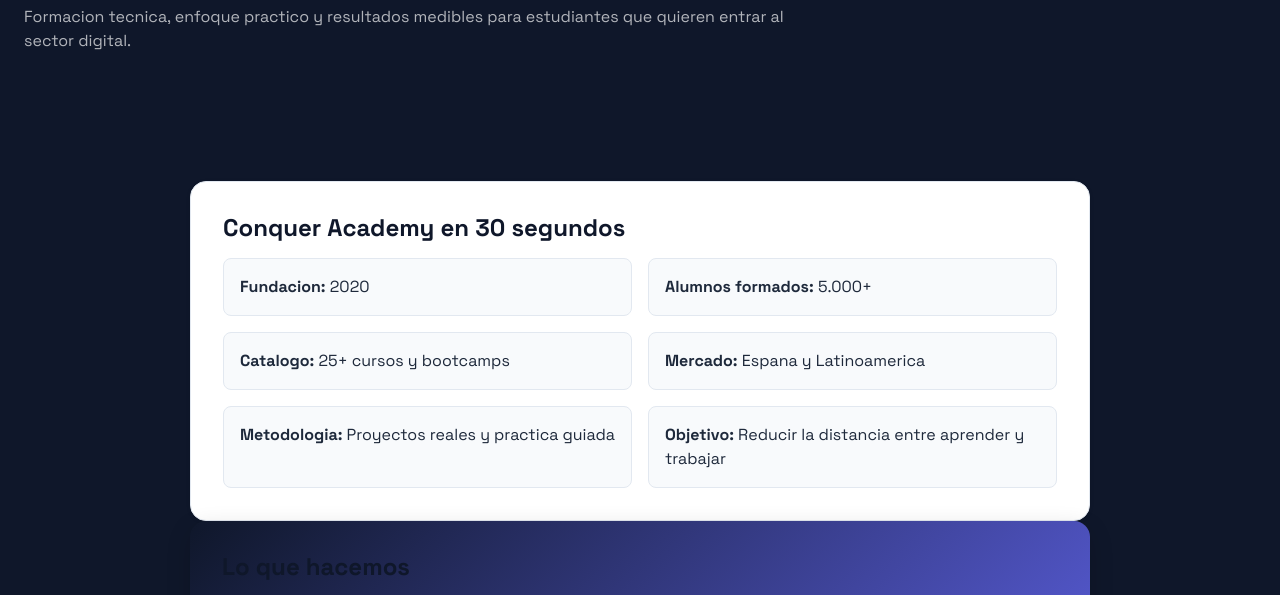
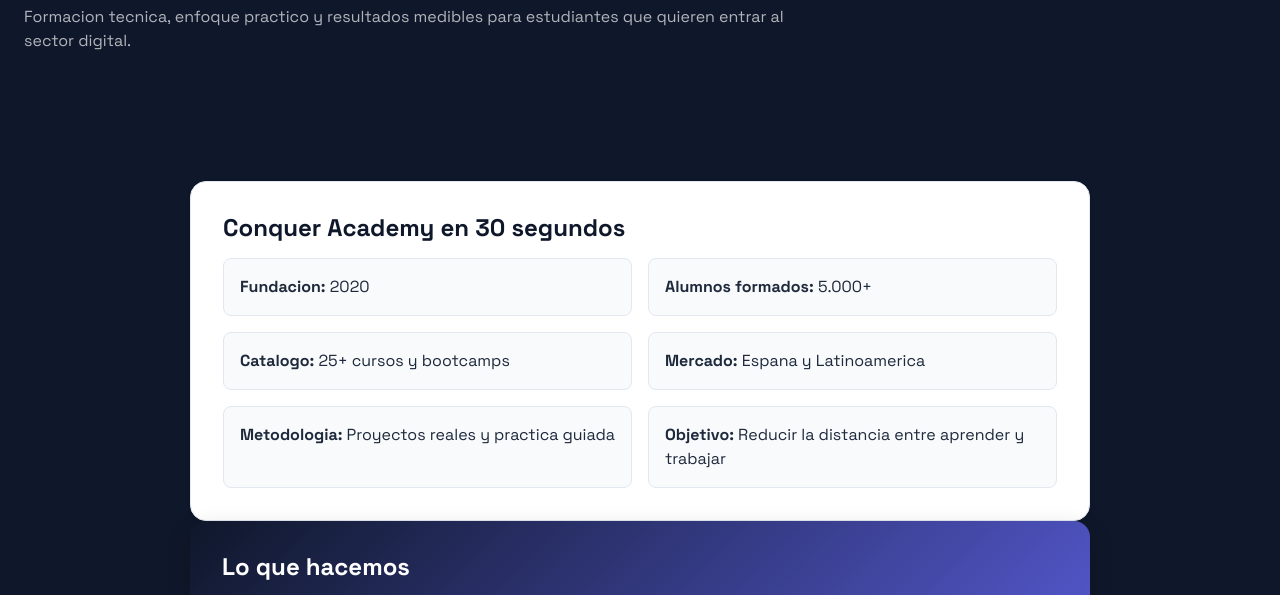
Before and after one commit to Oussama-Samni/conquer-academy-html-project, a website built with Vite: page quienes-somos.html in a window 1280 px wide. Shown: the part 198-793 px from the top of the page. Built offline with nearby package versions, Linux system fonts and the light colour scheme.

Commit message:
Adjust about section title color

```diff
--- a/sass/pages/_content.scss
+++ b/sass/pages/_content.scss
@@ -86,6 +86,10 @@
   color: a.$color-white;
   border: none;
   box-shadow: a.$shadow-lg;
+
+  .content-card__title {
+    color: a.$color-white;
+  }
 
   blockquote p {
     font-size: a.$font-size-md;
```
